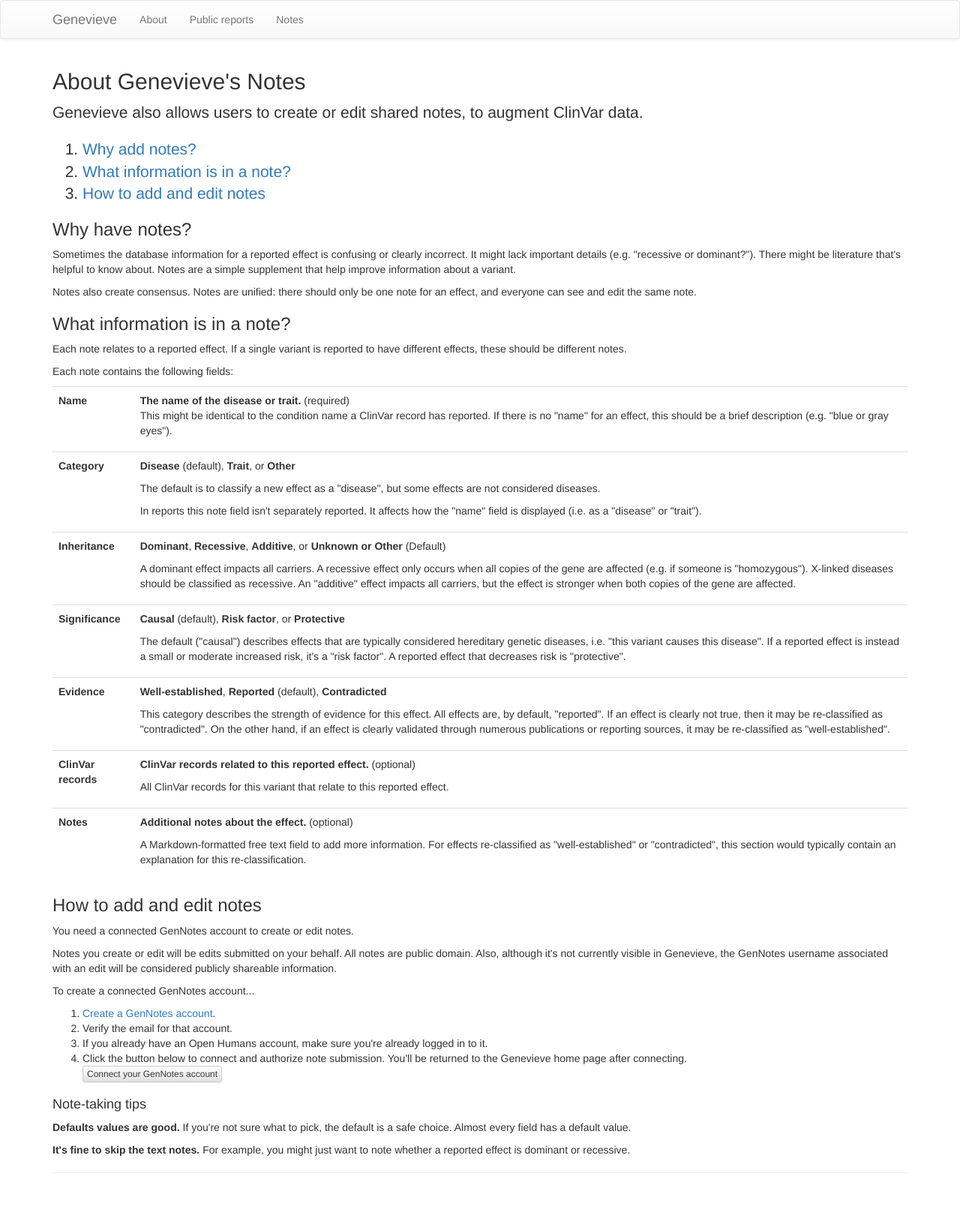
After one commit to madprime/genevieve, a Django app: page /about_notes/ in a window 1280 px wide. The commit adds this page. Shown: the whole page at 75% size. Run offline with Django 3.2, Linux system fonts and the light colour scheme; parts of the project's set-up code (start-up, migrations or seed data) failed here and were passed over; some libraries are stand-ins or nearby versions.

Commit message:
some improvements

```diff
--- a/genevieve_client/templates/base.html
+++ b/genevieve_client/templates/base.html
@@ -53,6 +53,10 @@
           <ul class="nav navbar-nav">
             <li><a href="{% url 'about' %}">About</a></li>
             <li><a href="{% url 'public_reports' %}">Public reports</a></li>
+            <li><a href="{% url 'about_notes' %}">Notes</a></li>
+            {% if user.is_authenticated %}
+            <li><a href="{% url 'manage_account' %}">Manage account</a></li>
+            {% endif %}
             <!-- Fill this with menu items as needed.
             <li><a href="#">Link</a></li>
             -->
--- a/genevieve_client/templates/genevieve_client/about.html
+++ b/genevieve_client/templates/genevieve_client/about.html
@@ -5,4 +5,10 @@
 
 {% include 'genevieve_client/partial_about.html' %}
 
+<h3>Contact us</h3>
+
+<p style="margin-bottom:40px;">
+  Please contact support@openhumans.org with questions regarding Genevieve.
+</p>
+
 {% endblock %}
--- /dev/null
+++ b/genevieve_client/templates/genevieve_client/about_notes.html
@@ -0,0 +1,201 @@
+{% extends 'base.html' %}
+
+
+{% block content %}
+
+<h2>About Genevieve's Notes</h2>
+
+<p class="lead">
+  Genevieve also allows users to create or edit shared notes, to augment
+  ClinVar data.
+</p>
+
+<ol class="lead">
+  <li><a href="#whynotes">Why add notes?</a></li>
+  <li><a href="#whatinfo">What information is in a note?</a></li>
+  <li><a href="#howadd">How to add and edit notes</a></li>
+</ol>
+
+<h3 id="whynotes">Why have notes?</h3>
+
+<p>
+  Sometimes the database information for a reported effect is
+  confusing or clearly incorrect. It might lack important details
+  (e.g. "recessive or dominant?"). There might be literature that's
+  helpful to know about. Notes are a simple supplement that help
+  improve information about a variant.
+</p>
+<p>
+  Notes also create consensus. Notes are unified: there should only be one
+  note for an effect, and everyone can see and edit the same note.
+</p>
+
+<h3 id="whatinfo">What information is in a note?</h3>
+
+<p>
+  Each note relates to a reported effect. If a single variant is reported to
+  have different effects, these should be different notes.
+</p>
+
+<p>
+  Each note contains the following fields:
+</p>
+
+<table class="table">
+  <tbody>
+    <tr>
+      <th>Name</th>
+      <td>
+        <b>The name of the disease or trait.</b> (required)
+        <p>
+          This might be identical to the condition name a ClinVar record has
+          reported. If there is no "name" for an effect, this should be a
+          brief description (e.g. "blue or gray eyes").
+        </p>
+      </td>
+    </tr>
+    <tr>
+      <th>Category</th>
+      <td>
+        <p>
+          <b>Disease</b> (default), <b>Trait</b>, or <b>Other</b>
+        </p>
+        <p>
+          The default is to classify a new effect as a "disease", but some
+          effects are not considered diseases.
+        </p>
+        <p>
+          In reports this note field isn't separately reported. It affects
+          how the "name" field is displayed (i.e. as a "disease" or "trait").
+        </p>
+      </td>
+    </tr>
+    <tr>
+      <th>Inheritance</th>
+      <td>
+        <p>
+          <b>Dominant</b>, <b>Recessive</b>, <b>Additive</b>, or <b>Unknown or Other</b> (Default)
+        </p>
+        <p>
+          A dominant effect impacts all carriers. A recessive
+          effect only occurs when all copies of the gene are affected
+          (e.g. if someone is "homozygous"). X-linked diseases should be
+          classified as recessive. An "additive" effect impacts all carriers,
+          but the effect is stronger when both copies of the gene are affected.
+        </p>
+      </td>
+    </tr>
+    <tr>
+      <th>Significance</th>
+      <td>
+        <p>
+          <b>Causal</b> (default), <b>Risk factor</b>, or <b>Protective</b>
+        </p>
+        <p>
+          The default ("causal") describes effects that are typically considered
+          hereditary genetic diseases, i.e. "this variant causes this disease".
+          If a reported effect is instead a small or moderate increased risk,
+          it's a "risk factor". A reported effect that decreases risk is
+          "protective".
+        </p>
+      </td>
+    </tr>
+    <tr>
+      <th>Evidence</th>
+      <td>
+        <p>
+          <b>Well-established</b>, <b>Reported</b> (default), <b>Contradicted</b>
+        </p>
+        <p>
+          This category describes the strength of evidence for this effect.
+          All effects are, by default, "reported". If an effect is clearly not
+          true, then it may be re-classified as "contradicted". On the other
+          hand, if an effect is clearly validated through numerous publications
+          or reporting sources, it may be re-classified as "well-established".
+        </p>
+      </td>
+    </tr>
+    <tr>
+      <th>ClinVar records</th>
+      <td>
+        <p>
+          <b>ClinVar records related to this reported effect.</b> (optional)
+        </p>
+        <p>
+          All ClinVar records for this variant that relate to this reported
+          effect.
+        </p>
+      </td>
+    </tr>
+    <tr>
+      <th>Notes</th>
+      <td>
+        <p>
+          <b>Additional notes about the effect.</b> (optional)
+        </p>
+        <p>
+          A Markdown-formatted free text field to add more information. For
+          effects re-classified as "well-established" or "contradicted", this
+          section would typically contain an explanation for this
+          re-classification.
+        </p>
+      </td>
+    </tr>
+  </tbody>
+</table>
+
+<h3 id="howadd">How to add and edit notes</h3>
+
+<p>You need a connected GenNotes account to create or edit notes.</p>
+
+<p>
+  Notes you create or edit will be edits submitted on your behalf. All notes
+  are public domain. Also, although it's not currently visible in Genevieve,
+  the GenNotes username associated with an edit will be considered publicly
+  shareable information.
+</p>
+
+{% if request.user.gennoteseditor %}
+<div class="well well-sm">
+  <b>Account connected.</b>
+  This account is connected to the GenNotes account for
+      "{{ request.user.gennoteseditor.gennotes_username }}".
+</div>
+
+{% else %}
+<p>
+  To create a connected GenNotes account...
+</p>
+
+<ol style="margin-bottom:20px;">
+  <li><a href="{{ gennotes_signup_url }}">Create a GenNotes account</a>.</li>
+  <li>Verify the email for that account.</li>
+  <li>
+    If you already have an Open Humans account, make sure you're already
+    logged in to it.
+  </li>
+  <li>
+    Click the button below to connect and authorize note submission.
+    You'll be returned to the Genevieve home page after connecting.<br>
+    <a class="btn btn-default btn-xs" href="{{ gennotes_auth_url }}">
+      Connect your GenNotes account</a></li>
+  </li>
+</ol>
+{% endif %}
+
+<h4>Note-taking tips</h4>
+
+<p>
+  <b>Defaults values are good.</b>
+  If you're not sure what to pick, the default is a safe choice.
+  Almost every field has a default value.
+</p>
+
+<p>
+  <b>It's fine to skip the text notes.</b> For example, you might just want
+  to note whether a reported effect is dominant or recessive.
+</p>
+
+<hr style="margin-bottom:60px;">
+
+{% endblock %}
--- a/genevieve_client/templates/genevieve_client/notes_edit.html
+++ b/genevieve_client/templates/genevieve_client/notes_edit.html
@@ -64,6 +64,9 @@
   {% csrf_token %}
   {% if genevieve_relation %}
     <input type="hidden" name="relation_version" value="{{ genevieve_relation.current_version }}">
+  {% endif %}
+  {% if genome_report %}
+    <input type="hidden" name="genome_report" value="{{ genome_report }}">
   {% endif %}
   <div class="form-group" style="margin-bottom:15px;">
     This variant is reported to affect a
--- a/genevieve_client/urls.py
+++ b/genevieve_client/urls.py
@@ -3,12 +3,14 @@ from django.contrib import admin
 
 from .views import (AuthorizeGennotesView,
                     AuthorizeOpenHumansView,
+                    DeleteAccountView,
                     HomeView,
                     GenomeImportView,
                     GenomeReportDetailView,
                     GenomeReportListView,
                     GenomeReportReprocessView,
                     GenevieveNotesEditView,
+                    ManageAccountView,
                     PublicGenomeReportListView)
 
 urlpatterns = [
@@ -20,6 +22,10 @@ urlpatterns = [
 
     url(r'about/$', HomeView.as_view(template_name='genevieve_client/about.html'),
         name='about'),
+    url(r'about_notes/$',
+        HomeView.as_view(template_name='genevieve_client/about_notes.html'),
+        name='about_notes'),
+
     url(r'public_reports/$',
         PublicGenomeReportListView.as_view(),
         name='public_reports'),
@@ -47,4 +53,10 @@ urlpatterns = [
 
     # django-allauth URLs
     url(r'^accounts/', include('allauth.urls')),
+
+    # Account management
+    url(r'manage_account/$',
+        ManageAccountView.as_view(),
+        name='manage_account'),
+    url(r'^delete_account/', DeleteAccountView.as_view(), name='delete_account'),
 ]
--- a/genevieve_client/views.py
+++ b/genevieve_client/views.py
@@ -4,7 +4,7 @@ import re
 import requests
 
 from django.conf import settings
-from django.contrib.auth import get_user_model, login
+from django.contrib.auth import get_user_model, login, logout
 from django.contrib.auth.decorators import login_required
 from django.contrib import messages
 from django.core.urlresolvers import reverse_lazy, reverse
@@ -66,11 +66,14 @@ class HomeView(TemplateView):
     def post(self, request, **kwargs):
         terms_categories = ['education_and_research', 'contains_errors',
                             'incomplete', 'public', 'terms']
+
+        # SECRETCODE code.
         secret_code = request.POST['secretcode']
         if secret_code != settings.SECRETCODE:
             messages.error(
                 request, 'Please give enter the secret code! '
                 'Genevieve is currently invite-only.')
+
         elif all([item in request.POST and request.POST[item] == 'on' for
                   item in terms_categories]):
             gvuser, _ = GenevieveUser.objects.get_or_create(user=request.user)
@@ -78,7 +81,7 @@ class HomeView(TemplateView):
             gvuser.save()
             try:
                 ohuser = OpenHumansUser.objects.get(user=request.user)
-                ohuser.perform_genome_reports()
+                ohuser.perform_genome_reports(request=request)
             except OpenHumansUser.DoesNotExist:
                 pass
         else:
@@ -86,6 +89,29 @@ class HomeView(TemplateView):
                 request, 'Please agree to our terms of use and indicate you '
                 'understand important aspects of Genevieve.')
         return super(HomeView, self).get(request, **kwargs)
+
+
+class DeleteAccountView(TemplateView):
+    template_name = 'genevieve_client/delete_account.html'
+
+    def post(self, request, **kwargs):
+        user = request.user
+        logout(request)
+        user.delete()
+        messages.success(request, "Your account has been deleted, as have "
+                         "associated genome reports.")
+        return redirect('home')
+
+
+class ManageAccountView(TemplateView):
+    template_name = 'genevieve_client/manage_account.html'
+
+    def post(self, request, **kwargs):
+        request.user.openhumansuser.perform_genome_reports()
+        messages.success(request, "Open Humans data and reports refreshed! "
+                         "Please give reports up to fifteen minutes for "
+                         "processing.")
+        return redirect('home')
 
 
 class AuthorizeOpenHumansView(RedirectView):
@@ -432,7 +458,6 @@ class GenomeReportDetailView(TemplateView):
             report_rows.append(row_data)
         context.update({
             'report_rows': report_rows,
-            'gennotes_auth_url': GennotesEditor.AUTH_URL,
             })
         return context
 
@@ -541,6 +566,10 @@ class GenevieveNotesEditView(SingleObjectMixin, TemplateView):
                             self.genevieve_relation else None) if not
                             self.effect_data else self.effect_data),
         })
+        if 'report' in self.request.GET:
+            context.update({
+                'genome_report': self.request.GET['report']
+            })
         return context
 
     def dispatch(self, request, *args, **kwargs):
@@ -570,4 +599,6 @@ class GenevieveNotesEditView(SingleObjectMixin, TemplateView):
             self.create_genevieve_effect_relation(genevieve_effect_data)
         else:
             self.update_genevieve_effect_relation(genevieve_effect_data)
-        return super(GenevieveNotesEditView, self).get(request, *args, **kwargs)
+        if 'genome_report' in request.POST:
+            return redirect('genome_report_detail', pk=request.POST['genome_report'])
+        return redirect('home')
```
Also changed, not shown: genevieve_client/models.py (+18 -6 lines), genevieve_client/templates/genevieve_client/delete_account.html (added, +17 -0 lines), genevieve_client/templates/genevieve_client/genomereport_detail.html (+17 -17 lines), genevieve_client/templates/genevieve_client/manage_account.html (added, +52 -0 lines), genevieve_client/migrations/0007_genomereport_genome_file_created.py (added).
